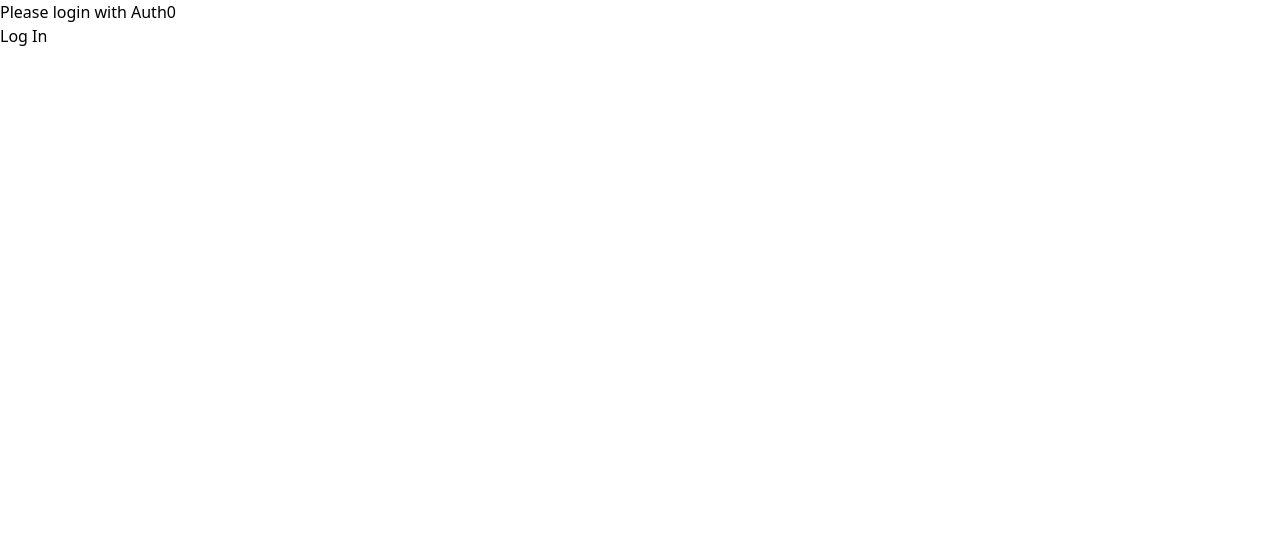
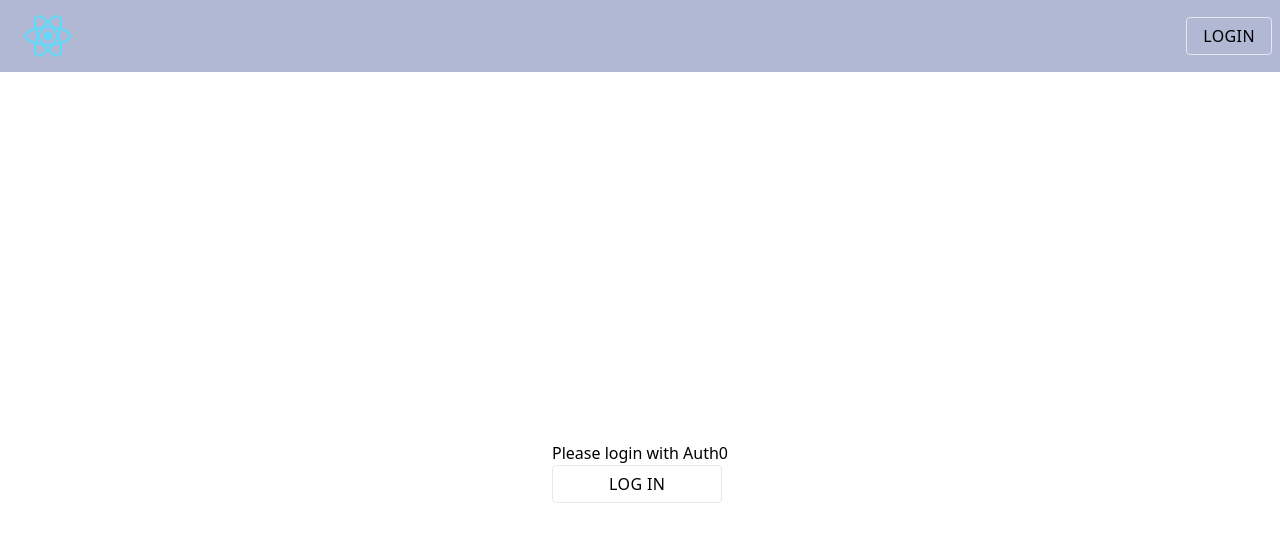
Before and after one commit to ljgpok/reactjs-tailwind, a React (Create React App) app: page / in a window 1280 px wide. Shown: the top 542 px of the page. Built offline with nearby package versions, Linux system fonts and the light colour scheme; no server answers.

Commit message:
Navbar setup

```diff
--- a/src/App.tsx
+++ b/src/App.tsx
@@ -8,16 +8,7 @@
 import Movie from './components/Movie';
 
 function App() {
-  const { isAuthenticated, isLoading }: any = useAuth0();
-  console.log('isauth', isAuthenticated);
-
-  if (isLoading) {
-    return (
-      <div className='page-layout'>
-        <Loader />
-      </div>
-    );
-  }
+  const { isAuthenticated }: any = useAuth0();
   return (
     <BrowserRouter>
       <Routes>
--- a/src/components/Loader.tsx
+++ b/src/components/Loader.tsx
@@ -1,11 +1,11 @@
-import React from "react";
+import React from 'react';
 
 export const Loader: React.FC = () => {
-  const loadingImg = "https://cdn.auth0.com/blog/hello-auth0/loader.svg";
+  const loadingImg = 'https://cdn.auth0.com/blog/hello-auth0/loader.svg';
 
   return (
-    <div>
-      <img src={loadingImg} alt="Loading..." />
+    <div className='h-10 w-10 m-auto mt-20'>
+      <img src={loadingImg} alt='Loading...' />
     </div>
   );
 };
--- a/src/components/Login.tsx
+++ b/src/components/Login.tsx
@@ -1,12 +1,22 @@
 import { useAuth0 } from '@auth0/auth0-react';
+import { PageLayout } from './page-layout';
 
 const Login = () => {
   const { loginWithRedirect } = useAuth0();
   return (
-    <div>
-      <h1>Please login with Auth0</h1>
-      <button onClick={loginWithRedirect}>Log In</button>
-    </div>
+    <PageLayout>
+      <div className='flex items-center justify-center h-screen'>
+        <div>
+          <h1>Please login with Auth0</h1>
+          <button
+            className='uppercase border px-14 py-1.5 rounded font-medium tracking-wide hover:bg-white hover:text-black transition duration-200'
+            onClick={loginWithRedirect}
+          >
+            Log In
+          </button>
+        </div>
+      </div>
+    </PageLayout>
   );
 };
 
--- a/src/components/Movie.tsx
+++ b/src/components/Movie.tsx
@@ -1,9 +1,14 @@
 import { useAuth0 } from '@auth0/auth0-react';
+import { PageLayout } from './page-layout';
 
 function Movie() {
   const { isAuthenticated, user } = useAuth0();
 
-  return <div>{isAuthenticated && user?.name}</div>;
+  return (
+    <PageLayout>
+      <>{isAuthenticated && user?.name}</>
+    </PageLayout>
+  );
 }
 
 export default Movie;
--- /dev/null
+++ b/src/components/Navbar.tsx
@@ -0,0 +1,48 @@
+import React from 'react';
+import { useAuth0 } from '@auth0/auth0-react';
+import { ReactComponent as Logo } from '../logo.svg';
+
+export const NavBar: React.FC = () => {
+  const { isAuthenticated, user, loginWithRedirect, logout } = useAuth0();
+
+  return (
+    <div className='sticky bg-[#b1b8d3] top-0 z-[1000] flex items-center px-10 md:px-2 h-[72px]'>
+      <Logo className='h-20 w-20' />
+      {isAuthenticated && (
+        <div className='hidden md:flex items-center space-x-6'>
+          <a className='header-link group cursor-pointer' href='/'>
+            <span className='span'>Home</span>
+          </a>
+          <a className='header-link group cursor-pointer' href='/'>
+            <span className='span'>Favorites</span>
+          </a>
+          <a className='header-link group cursor-pointer' href='/'>
+            <span className='span'>Search</span>
+          </a>
+        </div>
+      )}
+      {!isAuthenticated ? (
+        <button
+          className='ml-auto uppercase border px-4 py-1.5 rounded font-medium tracking-wide hover:bg-white hover:text-black transition duration-200'
+          onClick={loginWithRedirect}
+        >
+          Login
+        </button>
+      ) : (
+        <div className='flex ml-auto'>
+          <img
+            src={user?.picture}
+            className='ml-5 mr-5 h-12 w-12 rounded-full object-cover cursor-pointer'
+            alt=''
+          />
+          <button
+            className='ml-auto uppercase border px-4 py-1.5 rounded font-medium tracking-wide hover:bg-white hover:text-black transition duration-200'
+            onClick={() => logout()}
+          >
+            Sign Out
+          </button>
+        </div>
+      )}
+    </div>
+  );
+};
--- /dev/null
+++ b/src/components/page-layout.tsx
@@ -0,0 +1,28 @@
+import React from 'react';
+import { useAuth0 } from '@auth0/auth0-react';
+
+import { Loader } from './Loader';
+import { NavBar } from './Navbar';
+
+interface Props {
+  children: JSX.Element;
+}
+
+export const PageLayout: React.FC<Props> = ({ children }) => {
+  const { isLoading }: any = useAuth0();
+
+  if (isLoading) {
+    return (
+      <div>
+        <NavBar />
+        <Loader />
+      </div>
+    );
+  }
+  return (
+    <div>
+      <NavBar />
+      <div>{children}</div>
+    </div>
+  );
+};
```
